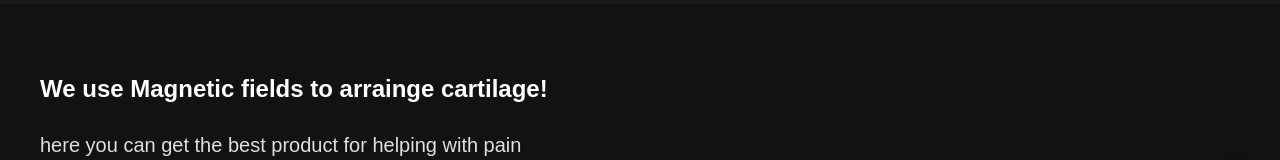
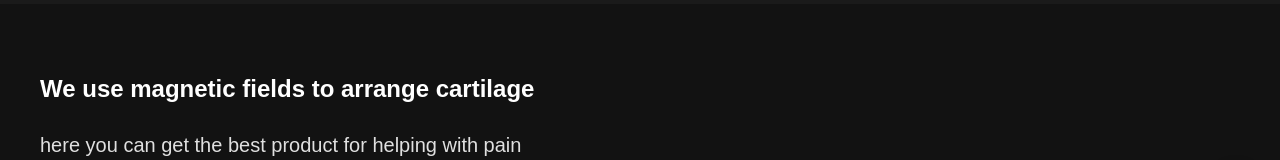
Before and after one commit to amnestyfund1/knee, a plain HTML site: page index.html in a window 1280 px wide. Shown: the part 240-400 px from the top of the page. Drawn offline with Linux system fonts and the light colour scheme; a script that the page names is missing.

Commit message:
Add files via upload

```diff
--- a/index.html
+++ b/index.html
@@ -502,7 +502,7 @@
         <div class="container">
         <section class="main-content">
            <br>
-            <h2>We use Magnetic fields to arrainge cartilage!</h2>
+            <h2>We use magnetic fields to arrange cartilage</h2>
             <p>here you can get the best product for helping with pain</p>
                 <div style="aspect-ratio: 935/588; max-width: 400px; margin: 0 auto;">
                       <img
```
